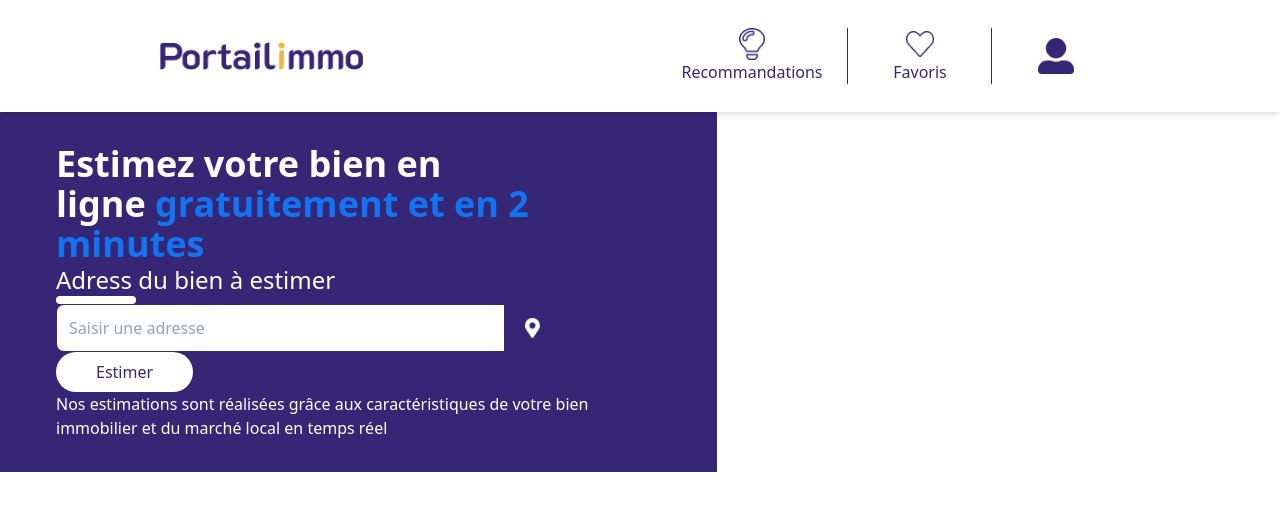
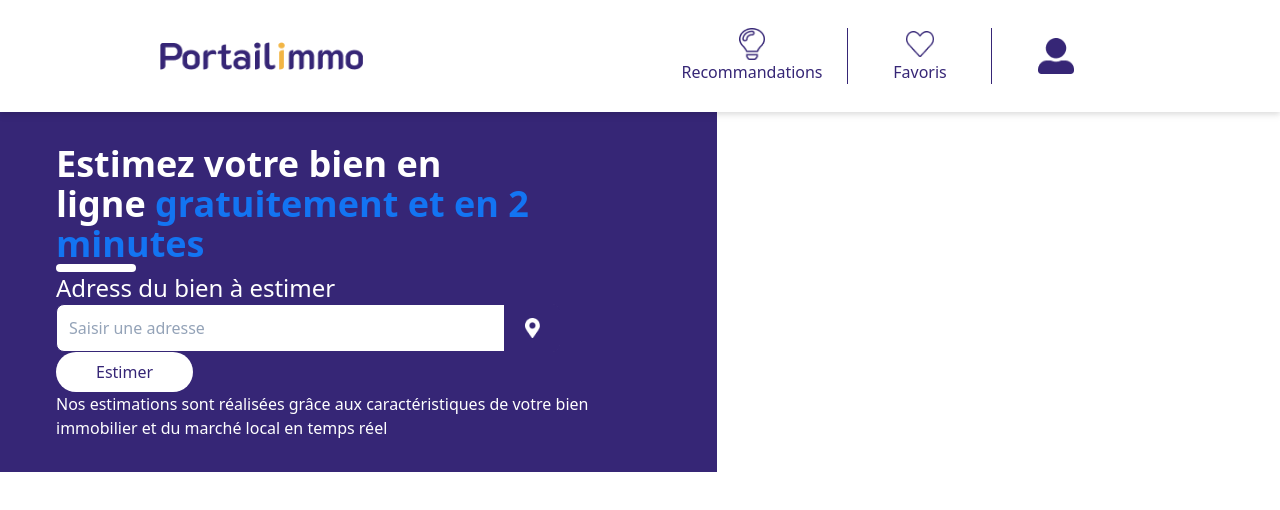
Before and after one commit to magicniclus/immoportail, a Next.js app: page / in a window 1280 px wide. Shown: the top 510 px of the page. Built offline with nearby package versions, Linux system fonts and the light colour scheme.

Commit message:
Update index.js

```diff
--- a/pages/index.js
+++ b/pages/index.js
@@ -23,8 +23,8 @@ export default function Home() {
       <main>
           <div className="bg-purple px-14 py-8" style={{width: "717px"}}>
             <TitlePrimary title="Estimez votre bien en ligne" titleWithColor="gratuitement et en 2 minutes" />
+            <SeparationLign color="white" />
             <TitleSecondary title="Adress du bien à estimer" color="primary" />
-            <SeparationLign color="white" />
             <InputWhithLogo logoType="/Vectorlocalization.png" placeholder="Saisir une adresse"/>
             <ButtonPrimary title="Estimer"  version="secondary"/>
             <Text textSize="normal" color="white">
```
